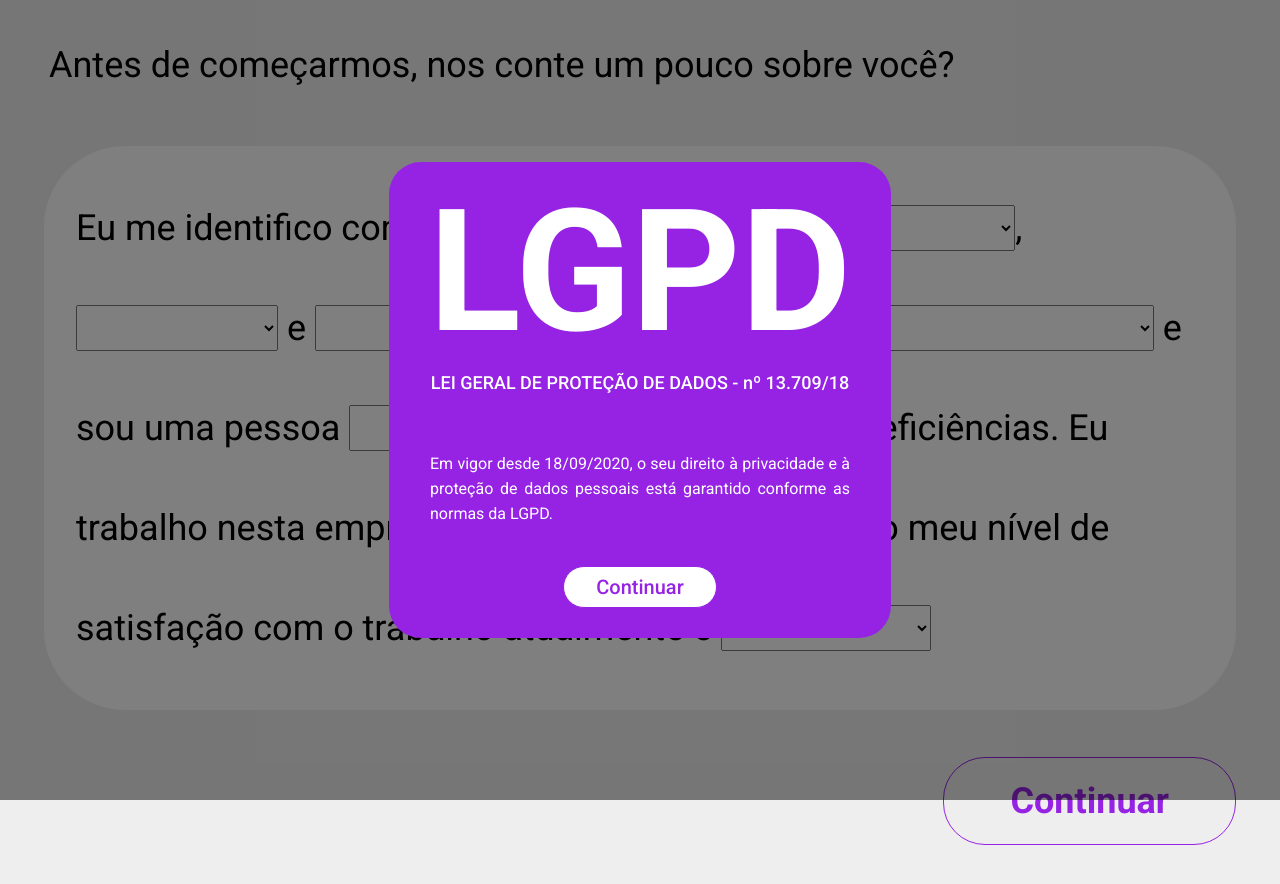
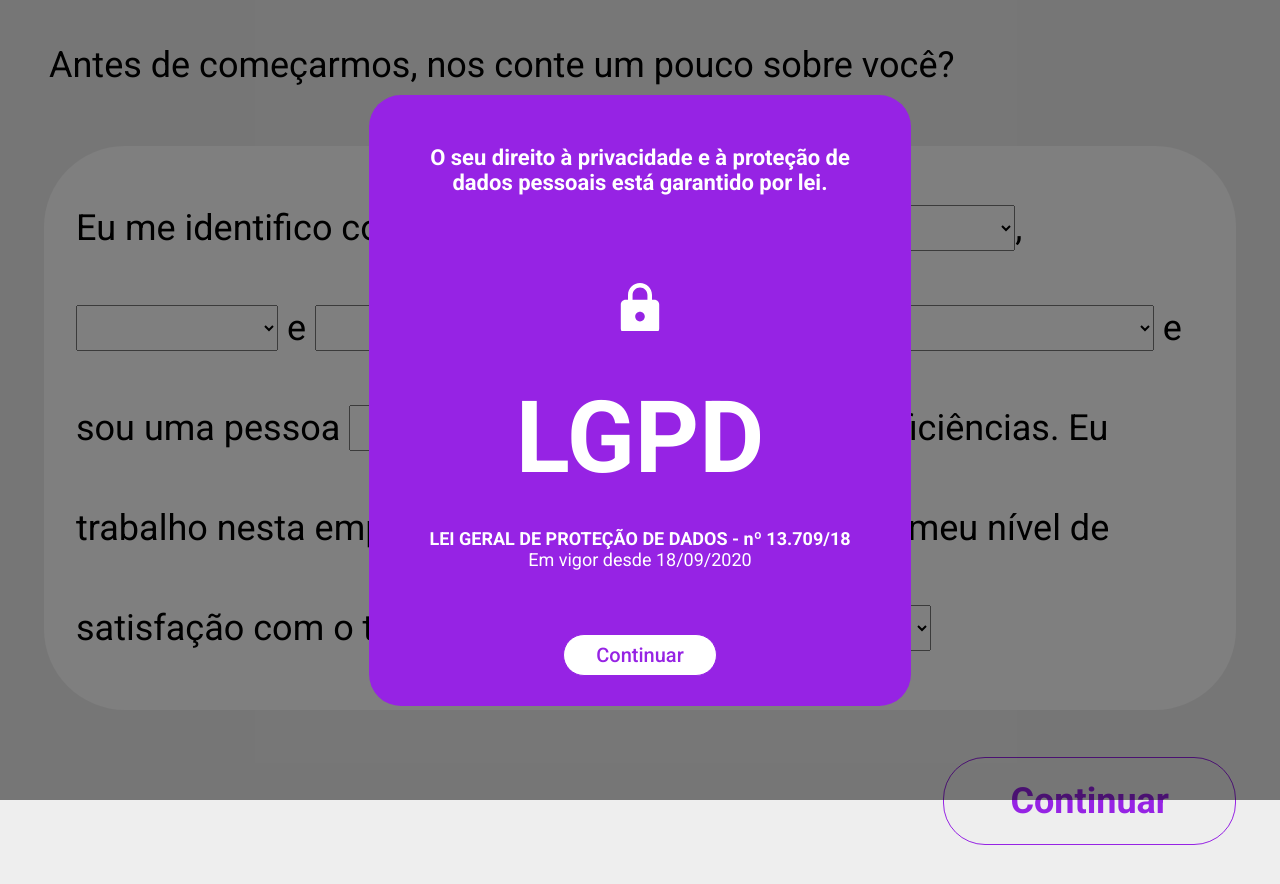
Before and after one commit to Jeansidharta/hackaton-ccr, a Next.js app: page / in a window 1280 px wide. Shown: the top 884 px of the page. Built offline with nearby package versions, Linux system fonts and the light colour scheme.

Commit message:
Tweaked lgpd modal styling

```diff
--- a/src/components/modals/lgpd/0-intro.tsx
+++ b/src/components/modals/lgpd/0-intro.tsx
@@ -5,7 +5,7 @@ import { useMultistep } from '../../atoms/multistep-form/context';
 
 const Root = styled.div`
 	background-color: ${props => props.theme.colors.primary.main};
-	padding: 10px 40px;
+	padding: 10px 60px;
 	border-radius: 32px;
 	color: white;
 	text-align: center;
@@ -16,38 +16,45 @@ const Root = styled.div`
 	min-height: 100%;
 `;
 
-const HeaderContainer = styled.div`
+const TitleContainer = styled.div`
 
 `;
 
 const Title = styled.h1`
-	font-size: 170px;
-	margin: 0;
+	font-size: 100px;
+	margin: 0 0 32px 0;
 	font-weight: 700;
 `;
 
 const Subtitle = styled.p`
 	font-size: 18px;
-	margin-top: 0;
+	margin: 0;
+`;
+
+const Paragraph = styled.p`
+	font-size: 22px;
+	margin: 40px 0;
+	text-align: center;
+	font-weight: bold;
+	width: 100%;
+	line-height: 25px;
+	max-width: 420px;
+`;
+
+const ContinueButton = styled(Button)`
+	font-size: 20px;
+	&& {
+		background-color: white;
+		padding: 8px 32px;
+	}
+	margin: 64px auto 20px auto;
 	font-weight: 500;
 `;
 
-const Paragraph = styled.p`
-	font-size: 16px;
-	margin: 40px 0;
-	text-align: justify;
-	width: 100%;
-	max-width: 420px;
-	font-weight: 400;
-	line-height: 25px;
-`;
-
-const ContinueButton = styled(Button)`
-	background-color: white;
-	font-size: 20px;
-	padding: 8px 32px;
-	margin: 0 auto 20px auto;
-	font-weight: 500;
+const Padlock = styled.img.attrs({ src: '/icons/lock-white.svg', alt: '' })`
+	width: 48px;
+	height: 48px;
+	margin: 48px 0;
 `;
 
 type IntroProps = React.PropsWithoutRef<{
@@ -60,14 +67,17 @@ const Intro: IntroComponent = () => {
 
 	return (
 		<Root>
-			<HeaderContainer>
+			<Paragraph>
+				O seu direito à privacidade e à proteção de dados pessoais está garantido por lei.
+			</Paragraph>
+			<Padlock />
+			<TitleContainer>
 				<Title>LGPD</Title>
-				<Subtitle>LEI GERAL DE PROTEÇÃO DE DADOS - nº 13.709/18</Subtitle>
-			</HeaderContainer>
-			<Paragraph>
-				Em vigor desde 18/09/2020, o seu direito à privacidade e à
-				proteção de dados pessoais está garantido conforme as normas da LGPD.
-			</Paragraph>
+				<Subtitle>
+					<strong>LEI GERAL DE PROTEÇÃO DE DADOS - nº 13.709/18</strong>
+				</Subtitle>
+				<Subtitle>Em vigor desde 18/09/2020</Subtitle>
+			</TitleContainer>
 			<ContinueButton onClick={nextStage}>Continuar</ContinueButton>
 		</Root>
 	);
```
